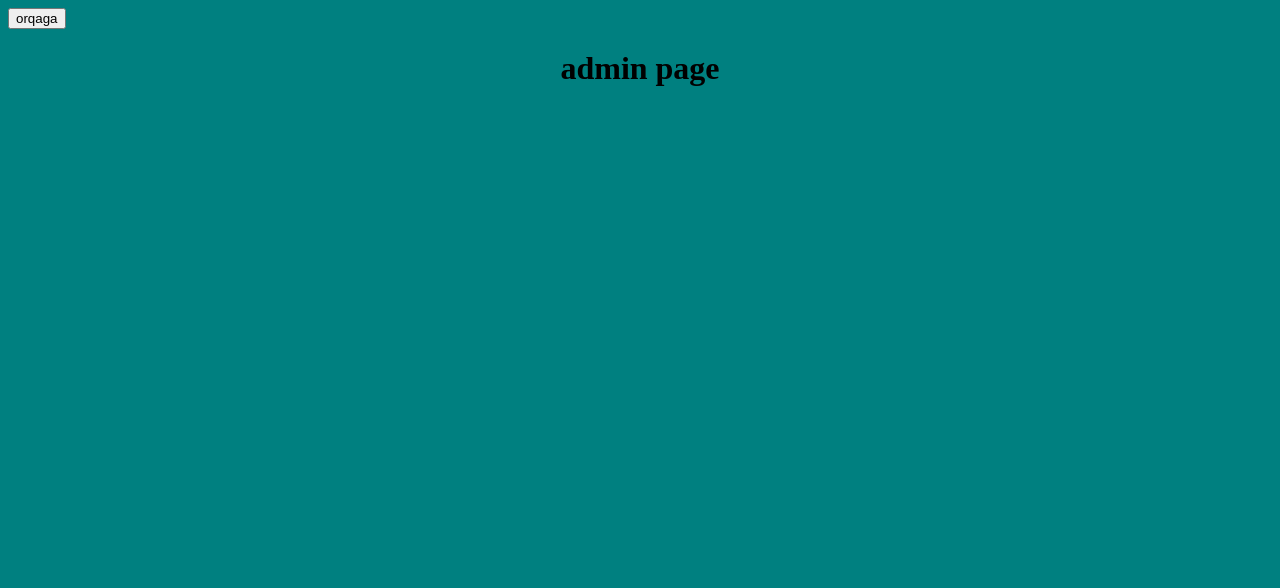
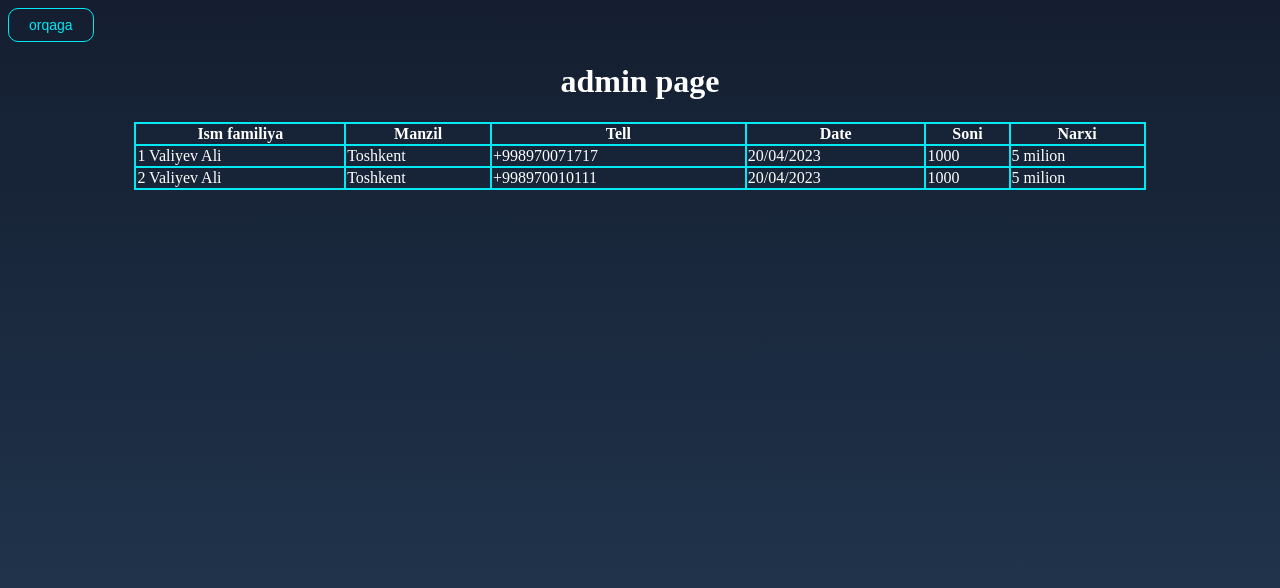
Before and after one commit to MuhammadqodirProgrammer/exem4-month, a plain HTML site: page admin.html in a window 1280 px wide. Drawn offline with Linux system fonts and the light colour scheme.

Commit message:
first commit

```diff
--- a/admin.html
+++ b/admin.html
@@ -7,20 +7,76 @@
     <title>Document</title>
     <style>
         body{
-            background-color: teal;
-
+            min-height: 100vh;
+    background: linear-gradient(#141e30, #243b55);
+        background-repeat:  no-repeat;
+        background-size: cover;
         }
         h1{
             text-align: center;
-
+color: white;
         }
-
+        table, th, td {
+  border: 2px solid #03e9f4;
+  border-collapse: collapse;
+  color: white;
+}
+table{
+    width: 100%;
+}
+.container{
+    margin: 0 auto;
+    max-width: 80%;
+}
+.js_back{
+    margin: 0;
+    border-radius: 10px;
+    padding: 8px 20px;
+    border: 1px solid #03e9f4;
+    background-color: transparent;
+    font-size: 14px;
+    color: #03e9f4;
+    transition: .5s;
+}
+.js_back:hover{
+    background-color: #03e9f4;
+    color: white;
+}
     </style>
 </head>
 <body>
 
     <button class="js_back" onclick="myfunc()">orqaga</button>
     <h1>admin page</h1>
+    <div class="container">
+
+        <table >
+            <tr>
+              <th>Ism familiya</th>
+              <th>Manzil</th>
+              <th>Tell</th>
+              <th>Date</th>
+              <th>Soni</th>
+              <th>Narxi</th>
+            </tr>
+            <tr>
+              <td>1 Valiyev Ali</td>
+              <td> Toshkent</td>
+              <td>+998970071717</td>
+              <td>20/04/2023</td>
+              <td>1000 </td>
+              <td> 5 milion</td>
+            </tr>
+            <tr>
+                <td>2 Valiyev Ali</td>
+                <td> Toshkent</td>
+                <td>+998970010111</td>
+                <td>20/04/2023</td>
+                <td>1000 </td>
+                <td> 5 milion</td>
+            </tr>
+          </table>
+    </div>
     <script>
 
     const elBack =document.querySelector(".js_back")
```
Also changed, not shown: index.html (+3 -3 lines), main.css (+13 -0 lines), main.js (+10 -1 lines).
